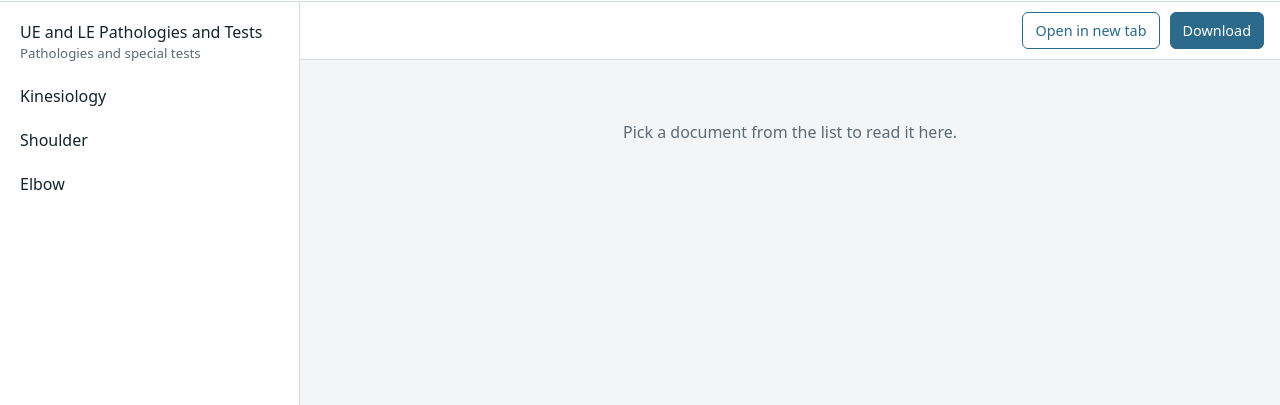
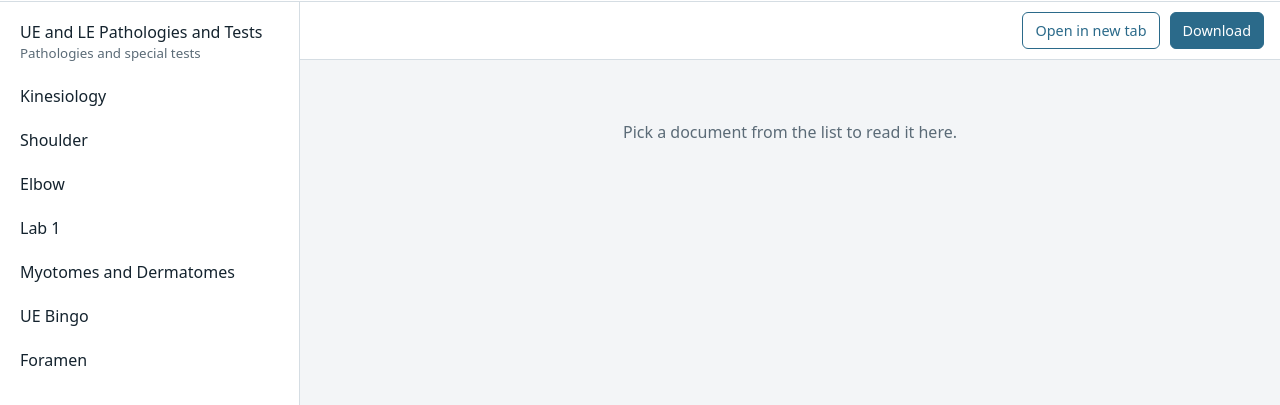
Before and after one commit to RJY-ECC/Library, a plain HTML site: page index.html in a window 1280 px wide. Shown: the part 55-460 px from the top of the page. Drawn offline with Linux system fonts and the light colour scheme.

Commit message:
Add files via upload

```diff
--- a/index.html
+++ b/index.html
@@ -79,7 +79,11 @@ const LIBRARY = [
   { title: "UE and LE Pathologies and Tests", file: "UE_and_LE_Pathologies_and_Tests.pdf", note: "Pathologies and special tests" },
   { title: "Kinesiology", file: "Kinesiology.pdf" },
   { title: "Shoulder", file: "shoulder_25.pdf" },
-  { title: "Elbow", file: "elbos.pdf" }
+  { title: "Elbow", file: "elbos.pdf" },
+  { title: "Lab 1", file: "Lab_1_fall.pdf" },
+  { title: "Myotomes and Dermatomes", file: "Myotomes_and_Dermatomes.pdf" },
+  { title: "UE Bingo", file: "bingo_UE_23.pdf" },
+  { title: "Foramen", file: "foramen.pdf" }
 ];
 
 const FOLDER = "files/";
```
